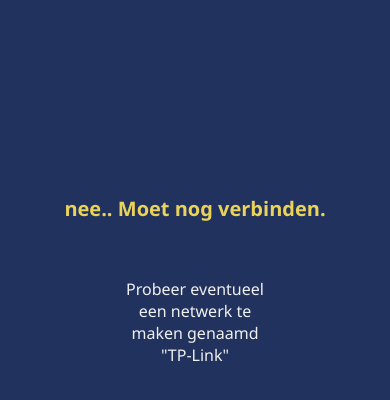
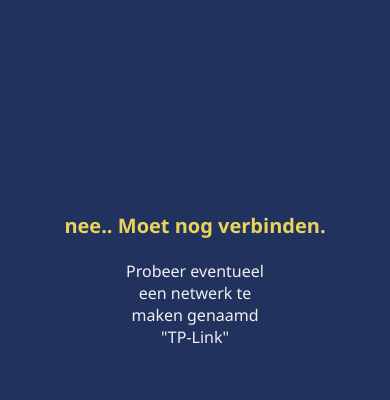
Before and after one commit to luxkatana/raspberrywifi, a Flask app: template templates/index.html in a window 390 px wide. Shown: the part 142-542 px from the top of the page. Run offline with Flask 3, Linux system fonts and the light colour scheme; the template is opened without the code that fills it, so the values that code supplies are empty.

Commit message:
responsive work!!

```diff
--- a/static/index.css
+++ b/static/index.css
@@ -16,7 +16,7 @@
 h2 {
   font-size: 80vw;
   color: #e9d35b;
-  height: 50px;
+  height: 4vw;
 }
 bold {
   color: greenyellow
@@ -24,7 +24,7 @@
 
 .prompt {
   width: 40%;
-  font-size: 30vw;
+  font-size: 3vw;
 }
 @media screen and (max-width: 768px) {
   h2 {
```
